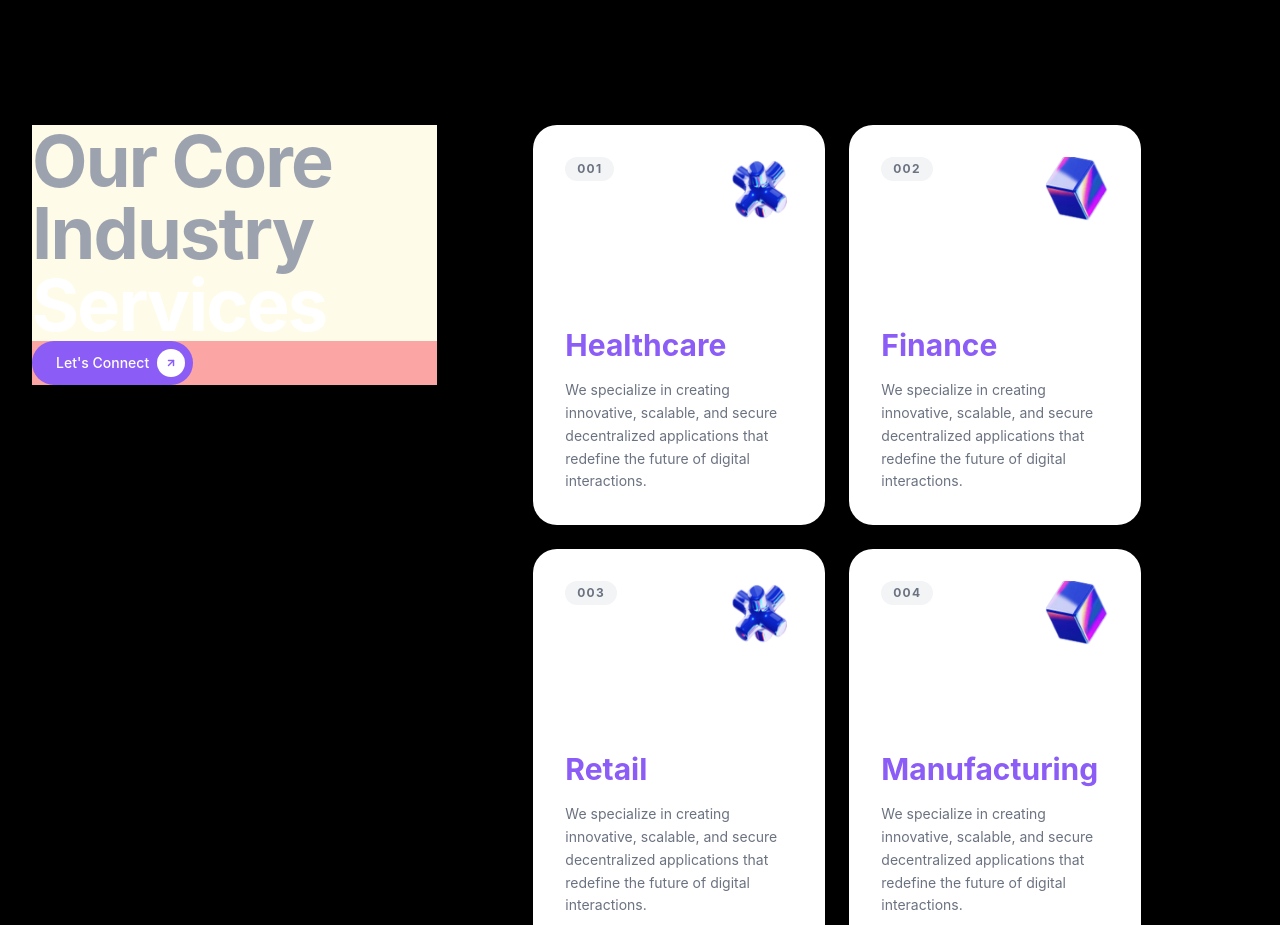
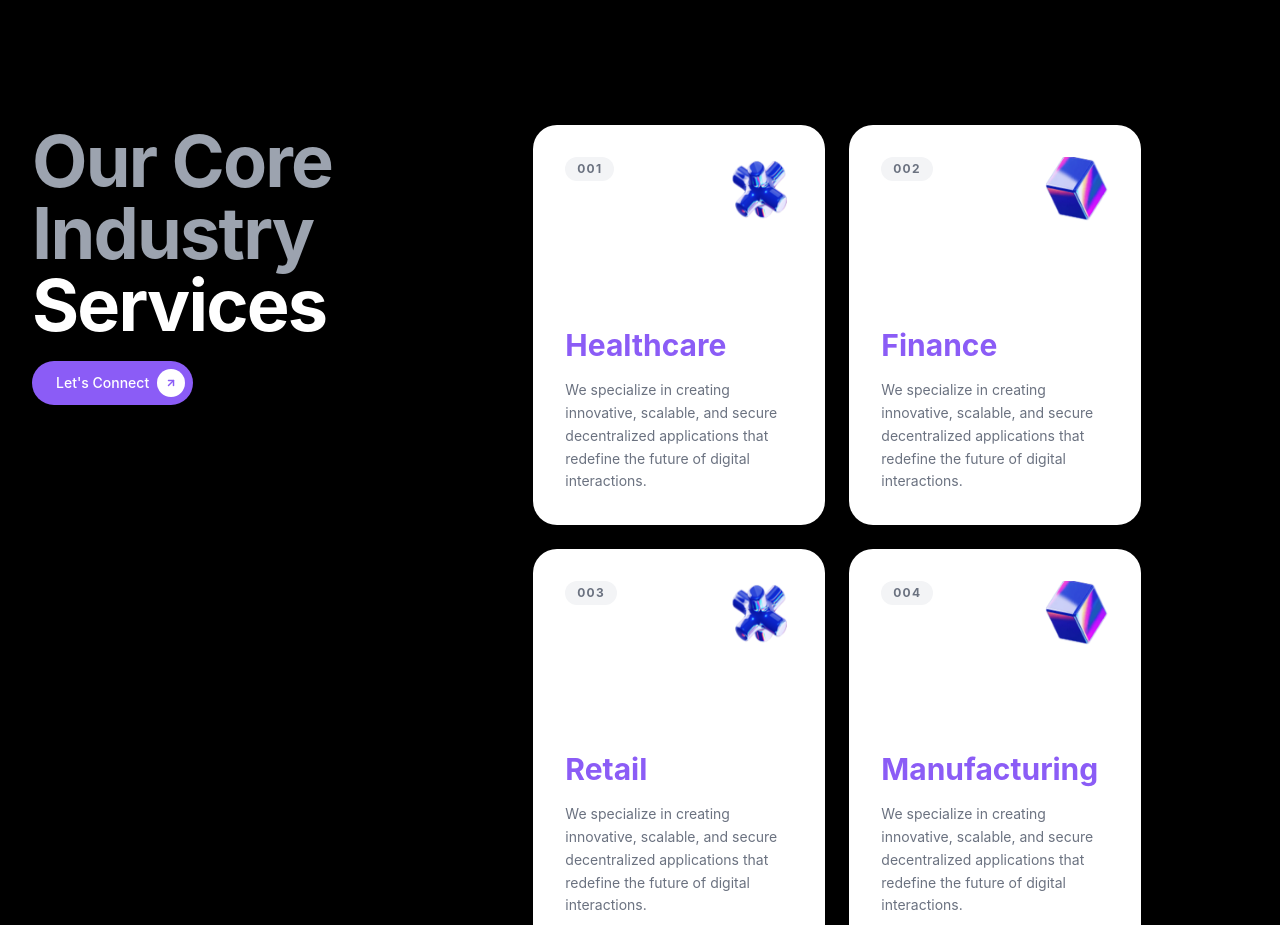
Before and after one commit to MDevHubPro/trivon_web_app, a Next.js app: page /industries in a window 1280 px wide. Shown: the part 851-1776 px from the top of the page. Built offline with nearby package versions, Linux system fonts and the light colour scheme.

Commit message:
background remove

```diff
--- a/src/components/CoreIndustryServices.tsx
+++ b/src/components/CoreIndustryServices.tsx
@@ -53,7 +53,7 @@ export default function CoreIndustryServices() {
 
                     {/* Left Sticky Section */}
                     <div className="lg:w-1/3 relative">
-                        <div className="lg:sticky lg:top-32 flex flex-col justify-between  bg-yellow-50">
+                        <div className="lg:sticky lg:top-32 flex flex-col justify-between ">
                             <h2 className="text-5xl md:text-7xl font-bold leading-tight tracking-tight">
                                 <span className="block text-gray-400">Our Core</span>
                                 <span className="block text-gray-400">Industry</span>
@@ -61,7 +61,7 @@ export default function CoreIndustryServices() {
                             </h2>
 
 
-                            <div className='bg-red-300'>
+                            <div className='mt-5'>
                                 <button className="group relative inline-flex items-center gap-2 bg-[#8B5CF6] text-white pl-6 pr-2 py-2 rounded-full overflow-hidden transition-all hover:pr-6">
                                     <span className="text-sm font-medium z-10">Let's Connect</span>
                                     <div className="bg-white rounded-full p-2 transition-transform group-hover:translate-x-1">
```
